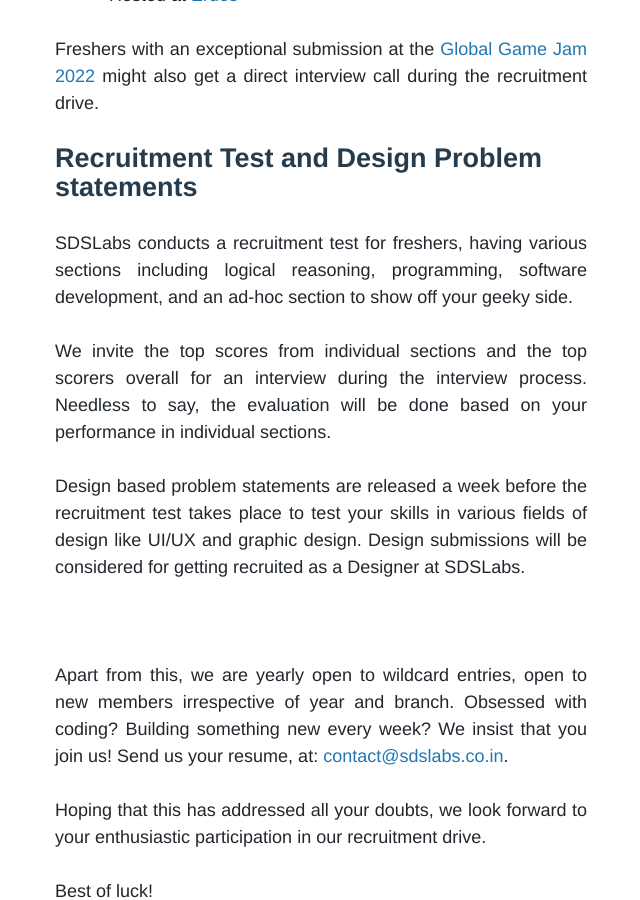
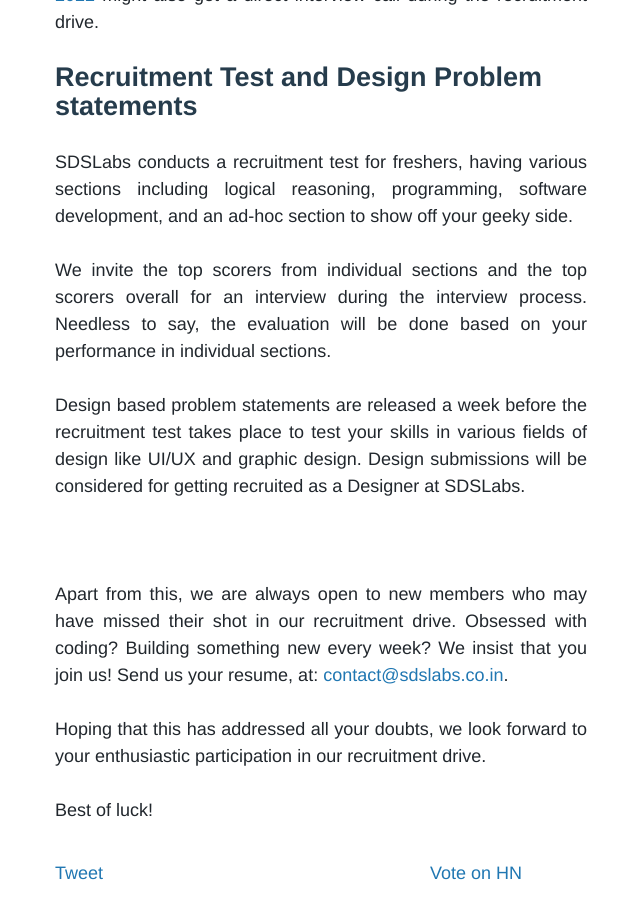
Before and after one commit to sdslabs/sdslabs.github.com, a Jekyll site: the page built from _posts/2022/2022-01-27-recruitment-drive-2022.md, in a window 1280 px wide and 900 px high, scrolled down 2127 px. Shown: the whole window, without its empty margins (319-959 px from the left). Built offline with Jekyll 4.4.1, drawn with Linux system fonts in a browser that asks for light colours; some web fonts are replaced; comment, search, counter and statistics services are not loaded; some of the changed text lies outside the part shown.

Commit message:
minor edits

```diff
--- a/_posts/2022/2022-01-27-recruitment-drive-2022.md
+++ b/_posts/2022/2022-01-27-recruitment-drive-2022.md
@@ -10,9 +10,7 @@
 ---
 It's that time of the year again, isn't it? An endless barrage of workshops, competitions, lectures, and of course, recruitments. The sheer amount of information floating around can be overwhelming. Don't sweat it, we are here to spell it out for you!
 
-SDSLabs recruits students every year, selecting the best minds from the IITR Junta to join our venture of leading technological innovation in the campus.
-
-Although everyone can participate in our recruitment drive, the majority of our recruits are in their 1st year of study.
+SDSLabs recruits students every year, selecting the best minds from the IITR Junta to join our cause of fostering technological innovation in the campus.
 
 # How do you get in?
 
@@ -57,13 +55,13 @@ Freshers with an exceptional submission at the [Global Game Jam 2022](https://gl
 
 SDSLabs conducts a recruitment test for freshers, having various sections including logical reasoning, programming, software development, and an ad-hoc section to show off your geeky side.
 
-We invite the top scores from individual sections and the top scorers overall for an interview during the interview process. Needless to say, the evaluation will be done based on your performance in individual sections.
+We invite the top scorers from individual sections and the top scorers overall for an interview during the interview process. Needless to say, the evaluation will be done based on your performance in individual sections.
 
 Design based problem statements are released a week before the recruitment test takes place to test your skills in various fields of design like UI/UX and graphic design. Design submissions will be considered for getting recruited as a Designer at SDSLabs.
 
 <br />
 
-Apart from this, we are yearly open to wildcard entries, open to new members irrespective of year and branch. Obsessed with coding? Building something new every week? We insist that you join us! Send us your resume, at: [contact@sdslabs.co.in](mailto:contact@sdslabs.co.in).
+Apart from this, we are always open to new members who may have missed their shot in our recruitment drive. Obsessed with coding? Building something new every week? We insist that you join us! Send us your resume, at: [contact@sdslabs.co.in](mailto:contact@sdslabs.co.in).
 
 
 Hoping that this has addressed all your doubts, we look forward to your enthusiastic participation in our recruitment drive.
```
Also changed, not shown: other parts of _posts/2022/2022-01-27-recruitment-drive-2022.md (+1 -1 lines).
